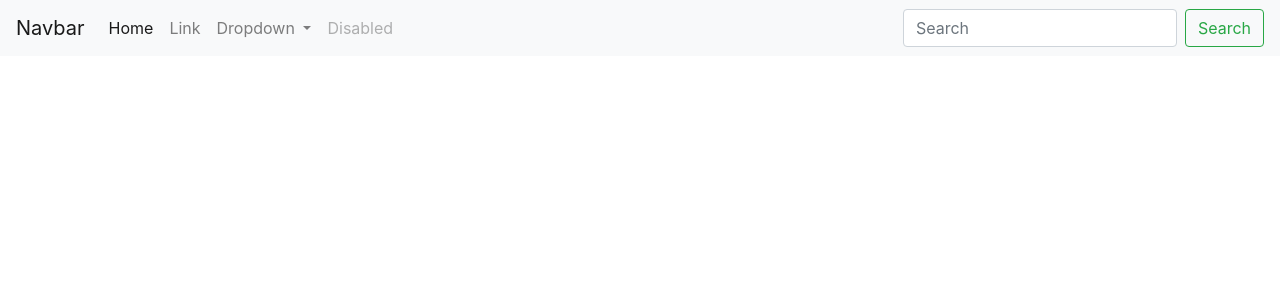
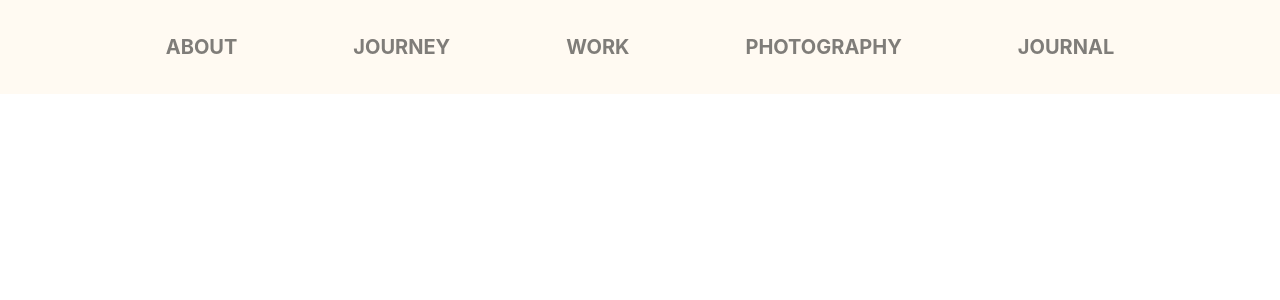
Before and after one commit to Iqbalaulia/my-profile-with-vuejs, a Vue app: page / in a window 1280 px wide. Shown: the top 300 px of the page. Built offline with nearby package versions, Linux system fonts and the light colour scheme.

Commit message:
navbar section

```diff
--- /dev/null
+++ b/src/assets/scss/base/_variables.scss
@@ -0,0 +1,55 @@
+$black-1: #1f2933;
+$black-2: #323f4b;
+$black-3: #475a6b;
+$black-4: #7b8794;
+$black-5: #9aa5b1;
+$black-6: #cbd2d9;
+$black-7: #e4e7eb;
+$black-8: #f2f3f5;
+$black-9: #f8f9fa;
+$black-10: #ffffff;
+
+$blue-1: #2c51b0;
+$blue-2: #75a2e3;
+$blue-3: #e9f4ff;
+$blue-4: #fbfeff;
+$blue-card: #0f9ce1;
+$blue-sky: #407bff;
+
+$red-1: #ff4b4b;
+$red-2: #ffe8e8;
+$red-3: #fff8f8;
+
+$green-1: #00b81d;
+$green-2: #ebffee;
+
+$yellow-1: #ffd200;
+$orange-1: #ff9f00;
+$orange-2: #fffee1;
+
+$gray-900: #323f4b;
+$gray-800: #475a6b;
+$gray-700: #7b8794;
+$gray-600: #9aa5b1;
+$gray-500: #cbd2d9;
+$gray-400: #f2f3f5;
+$gray-200: #f8f9fa;
+$gray-100: #fff;
+
+$white: #fff;
+
+$grid-gutter-width: 15px;
+$enable-responsive-font-sizes: true;
+$font-family-sans-serif: Rubik;
+$font-family-monospace: Rubik;
+$font-size-base: 0.875rem;
+$table-cell-padding: 1.25rem;
+$input-btn-focus-width: 0rem;
+$blue: #2c51b0;
+$secondary: $gray-200;
+$green: #00b81d;
+$cyan: #04a4eb;
+$yellow: #ffd200;
+$orange: #ff9f00;
+$red: #ff4b4b;
+$primary: #fffaf2;
--- a/src/assets/scss/base/index.scss
+++ b/src/assets/scss/base/index.scss
@@ -0,0 +1,3 @@
+@import "variables.scss";
+
+@import "../navbar/index.scss";
--- /dev/null
+++ b/src/assets/scss/navbar/index.scss
@@ -0,0 +1,19 @@
+.nav-my-profile {
+  background-color: $primary;
+  padding: 1.5rem 1rem !important;
+
+  .navbar-collapse {
+    justify-content: center !important;
+
+    .navbar-nav {
+      gap: 100px !important;
+
+      .nav-item {
+        font-size: 20px;
+        text-transform: uppercase;
+        font-weight: 700;
+        color: $black-1;
+      }
+    }
+  }
+}
--- a/src/views/Homepage/index.vue
+++ b/src/views/Homepage/index.vue
@@ -1,5 +1,7 @@
 <template>
-  <Layout></Layout>
+  <Layout>
+
+  </Layout>
 </template>
 <script>
 export default {
--- a/src/views/Layout/Navbar/index.vue
+++ b/src/views/Layout/Navbar/index.vue
@@ -1,64 +1,22 @@
 <template>
   <div>
-    <nav class="navbar navbar-expand-lg navbar-light bg-light">
-      <a class="navbar-brand" href="#">Navbar</a>
-      <button
-        class="navbar-toggler"
-        type="button"
-        data-toggle="collapse"
-        data-target="#navbarSupportedContent"
-        aria-controls="navbarSupportedContent"
-        aria-expanded="false"
-        aria-label="Toggle navigation"
-      >
-        <span class="navbar-toggler-icon"></span>
-      </button>
+    <b-navbar toggleable="lg" class="nav-my-profile">
+      <div class="container">
+        <!-- <b-navbar-brand href="#">NavBar</b-navbar-brand> -->
 
-      <div class="collapse navbar-collapse" id="navbarSupportedContent">
-        <ul class="navbar-nav mr-auto">
-          <li class="nav-item active">
-            <a class="nav-link" href="#"
-              >Home <span class="sr-only">(current)</span></a
-            >
-          </li>
-          <li class="nav-item">
-            <a class="nav-link" href="#">Link</a>
-          </li>
-          <li class="nav-item dropdown">
-            <a
-              class="nav-link dropdown-toggle"
-              href="#"
-              id="navbarDropdown"
-              role="button"
-              data-toggle="dropdown"
-              aria-haspopup="true"
-              aria-expanded="false"
-            >
-              Dropdown
-            </a>
-            <div class="dropdown-menu" aria-labelledby="navbarDropdown">
-              <a class="dropdown-item" href="#">Action</a>
-              <a class="dropdown-item" href="#">Another action</a>
-              <div class="dropdown-divider"></div>
-              <a class="dropdown-item" href="#">Something else here</a>
-            </div>
-          </li>
-          <li class="nav-item">
-            <a class="nav-link disabled" href="#">Disabled</a>
-          </li>
-        </ul>
-        <form class="form-inline my-2 my-lg-0">
-          <input
-            class="form-control mr-sm-2"
-            type="search"
-            placeholder="Search"
-            aria-label="Search"
-          />
-          <button class="btn btn-outline-success my-2 my-sm-0" type="submit">
-            Search
-          </button>
-        </form>
+        <b-navbar-toggle target="nav-collapse"></b-navbar-toggle>
+
+        <b-collapse id="nav-collapse" is-nav>
+          <!-- Right aligned nav items -->
+          <b-navbar-nav class="text-center">
+            <b-nav-item href="#">About</b-nav-item>
+            <b-nav-item href="#">Journey</b-nav-item>
+            <b-nav-item href="#">Work</b-nav-item>
+            <b-nav-item href="#">Photography</b-nav-item>
+            <b-nav-item href="#">Journal</b-nav-item>
+          </b-navbar-nav>
+        </b-collapse>
       </div>
-    </nav>
+    </b-navbar>
   </div>
 </template>
```
